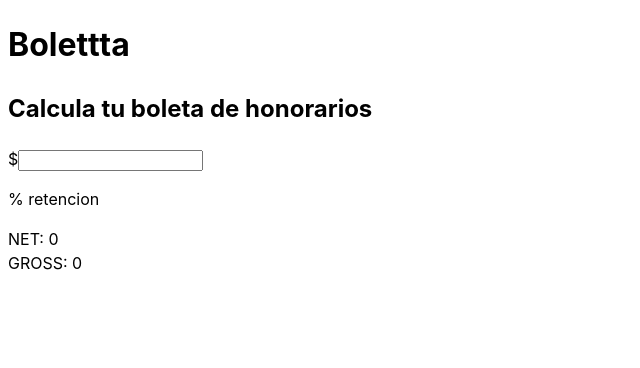
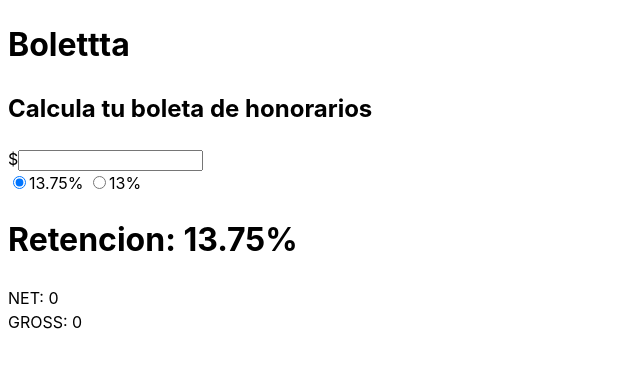
Before and after one commit to juque/boletttav2, a Vue app: page / in a window 1280 px wide. Shown: the top 368 px of the page, without its empty margins (0-640 px from the left). Built offline with nearby package versions, Linux system fonts and the light colour scheme.

Commit message:
move mapper father

```diff
--- a/src/App.vue
+++ b/src/App.vue
@@ -1,23 +1,35 @@
 <script setup>
 
-import { ref, computed } from 'vue';
+import { reactive, computed } from 'vue';
 
 import Form from "./components/Form.vue";
 import Retention from "./components/Retention.vue";
 import Result from "./components/Result.vue";
 
-const inputValue = ref(0);
+const mapper = [
+  {value: "2024", percentage: "13.75", checked: true},
+  {value: "2023", percentage: "13", checked: false},
+]
+
+const state = reactive({
+  input: 0,
+  retention: parseFloat(mapper.find(x => x.checked).percentage)
+});
 
 const handleInput = (value) => {
-  inputValue.value = value;
+  state.input = value;
+}
+
+const handleRetentionClick = (value) => {
+  state.retention = value;
 }
 
 const processedNet = computed(() => {
-  return computedNet(inputValue.value) || 0;
+  return computedNet(state.input) || 0;
 });
 
 const processedGross = computed(() => {
-  return computedGross(inputValue.value) || 0;
+  return computedGross(state.input) || 0;
 });
 
 const computedNet = (value) => {
@@ -35,8 +47,8 @@ const computedGross = (value) => {
   <h1>Bolettta</h1>
   <h2>Calcula tu boleta de honorarios</h2>
   <Form @change="handleInput" />
-  <Retention />
-  <Result :net="processedNet" :gross="processedGross" />
+  <Retention :mapper="mapper" @change="handleRetentionClick" />
+  <Result :state="state" :net="processedNet" :gross="processedGross" />
 </template>
 
 <style scoped>
--- a/src/components/Form.vue
+++ b/src/components/Form.vue
@@ -4,6 +4,9 @@ const emit = defineEmits(['change']);
 
 const handleInput = (event) => {
   let value = event.target.value;
+  if (/n/.test(value)) {
+    value = '';
+  }
   value = value.replace(/[^\d]/g, '');
   emit('change', value);
   event.target.value = value;
--- a/src/components/Result.vue
+++ b/src/components/Result.vue
@@ -2,13 +2,23 @@
   const props = defineProps({
     net: Number,
     gross: Number,
+    state: Object,
   })
+
+  const resultNet = function(){
+    return Math.round(props.state.input * 100 / ( 100 - parseFloat( props.state.retention ) ));
+  }
+
+  const resultGross = function(){
+    return Math.round( props.state.input * ( 1 - parseFloat( props.state.retention ) / 100) );
+  }
 </script>
 
 <template>
   <div>
-    <div class="net">NET: {{ props.net }}</div>
-    <div class="gross">GROSS: {{ props.gross }}</div>
+    <h1>Retencion: {{ parseFloat(props.state.retention) }}%</h1>
+    <div class="net">NET: {{ resultNet() }}</div>
+    <div class="gross">GROSS: {{ resultGross() }}</div>
   </div>
 </template>
 
--- a/src/components/Retention.vue
+++ b/src/components/Retention.vue
@@ -1,10 +1,21 @@
 <script setup>
+const emit = defineEmits(['change']);
+const handleClick = (event) => {
+ emit('change', event.target.value);
+}
+const props = defineProps({
+  mapper: Object
+})
 
 </script>
 
 <template>
   <div>
-    <p>% retencion</p>
+    <template v-for="item in props.mapper" :key="item.value">
+      <label>
+        <input type="radio" @click="handleClick" name="retention" :value="item.percentage" :checked="item.checked" />{{ item.percentage }}%
+      </label>
+    </template>
   </div>
 </template>
 
```
